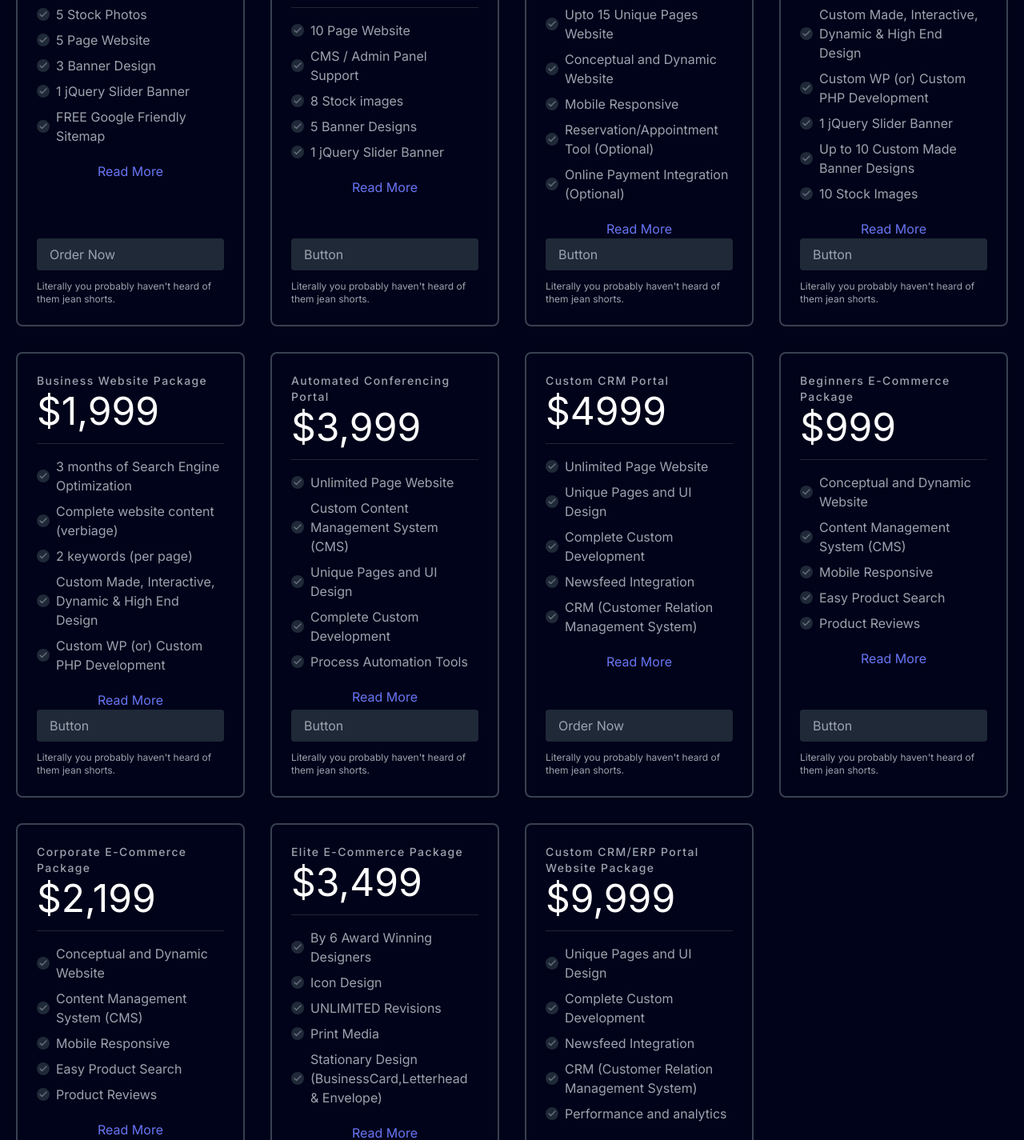
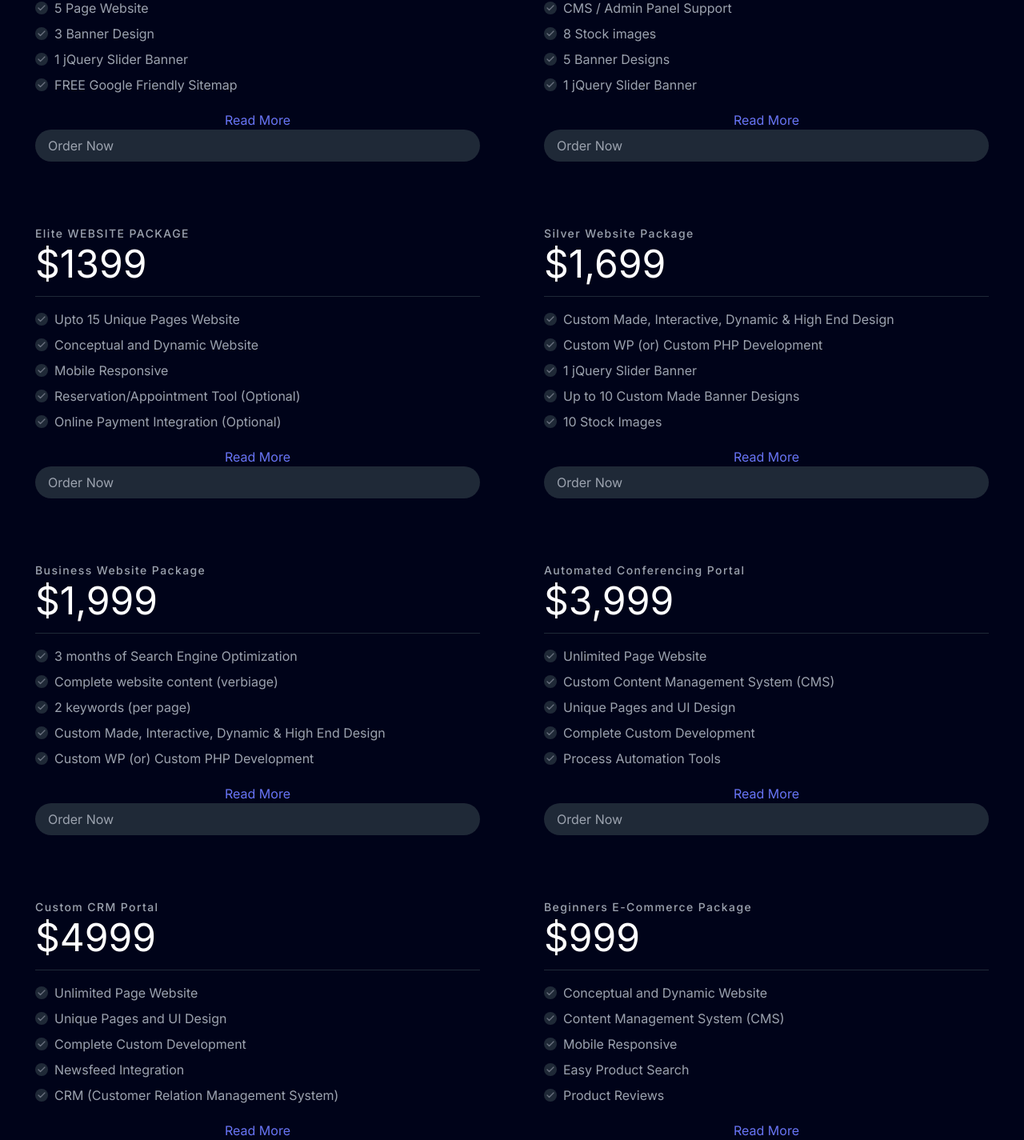
Before and after one commit to Arbab02/virtualCrafters, a Next.js app: page /Services in a window 1280 px wide. Shown: the part 517-1942 px from the top of the page at 80% size. Built offline with nearby package versions, Linux system fonts and the light colour scheme.

Commit message:
Update WebPricing.jsx

```diff
--- a/src/components/WebPricing.jsx
+++ b/src/components/WebPricing.jsx
@@ -1,6 +1,7 @@
 'use client';
 
 import { useState } from 'react';
+import Link from 'next/link'
 
 const WebPricing = () => {
   return (
@@ -8,10 +9,8 @@ const WebPricing = () => {
       <div className="container px-5 pb-8 mx-auto">
         <div className="flex flex-col text-center w-full mb-20">
           <h1 className="text-5xl font-extrabold title-font my-4 ">Services</h1>
-          <h2 className="sm:text-4xl lg:text-4xl font-extrabold title-font mb-4 mt-5 ">Web Design & Development</h2>
-          <p className="lg:w-2/3 mx-auto leading-relaxed text-base">
-            Whatever cardigan tote bag tumblr hexagon brooklyn asymmetrical.
-          </p>
+          <h2 className="text-4xl font-extrabold title-font -mb-6 mt-12 ">Web Design & Development</h2>
+
 
         </div>
         <div className="flex flex-wrap -m-4">
@@ -63,7 +62,7 @@ const WebPricing = () => {
                 "100% Unique Design Guarantee",
                 "100% Money Back Guarantee *"
             ]}
-            buttonText="Button"
+            buttonText="Order Now"
             buttonStyle="bg-gray-800 hover:bg-gray-700"
             footerText="Literally you probably haven't heard of them jean shorts."
           />
@@ -98,7 +97,7 @@ const WebPricing = () => {
                " 100% Unique Design Guarantee",
                 "100% Money Back Guarantee *"
             ]}
-            buttonText="Button"
+            buttonText="Order Now"
             buttonStyle="bg-gray-800 hover:bg-gray-700"
             footerText="Literally you probably haven't heard of them jean shorts."
           />
@@ -136,7 +135,7 @@ const WebPricing = () => {
               "  100% Unique Design Guaranteeee",
                 "100% Money Back Guarantee *"
             ]}
-            buttonText="Button"
+            buttonText="Order Now"
             buttonStyle="bg-gray-800 hover:bg-gray-700"
             footerText="Literally you probably haven't heard of them jean shorts."
           />
@@ -178,7 +177,7 @@ const WebPricing = () => {
                " 100% Unique Design Guarantee",
                " 100% Money Back Guarantee *"
             ]}
-            buttonText="Button"
+            buttonText="Order Now"
             buttonStyle="bg-gray-800 hover:bg-gray-700"
             footerText="Literally you probably haven't heard of them jean shorts."
           />
@@ -238,7 +237,7 @@ const WebPricing = () => {
                "100% Unique Design Guarantee",
                 "100% Money Back Guarantee *"
             ]}
-            buttonText="Button"
+            buttonText="Order Now"
             buttonStyle="bg-gray-800 hover:bg-gray-700"
             footerText="Literally you probably haven't heard of them jean shorts."
           />
@@ -366,7 +365,7 @@ const WebPricing = () => {
                 "100% Unique Design Guarantee",
                 "100% Money Back Guarantee *"
             ]}
-            buttonText="Button"
+            buttonText="Order Now"
             buttonStyle="bg-gray-800 hover:bg-gray-700"
             footerText="Literally you probably haven't heard of them jean shorts."
           />
@@ -399,7 +398,7 @@ const WebPricing = () => {
                 "100% Unique Design Guarantee",
                 "100% Money Back Guarantee"
             ]}
-            buttonText="Button"
+            buttonText="Order Now"
             buttonStyle="bg-gray-800 hover:bg-gray-700"
             footerText="Literally you probably haven't heard of them jean shorts."
           />
@@ -447,7 +446,7 @@ const WebPricing = () => {
                 "100% Unique Design Guarantee",
                 "100% Money Back Guarantee *"
             ]}
-            buttonText="Button"
+            buttonText="Order Now"
             buttonStyle="bg-gray-800 hover:bg-gray-700"
             footerText="Literally you probably haven't heard of them jean shorts."
           />
@@ -556,8 +555,8 @@ const WebPricing = () => {
                             "100% Unique Design Guarantee",
                             "100% Money Back Guarantee"
             ]}
-            buttonText="Button"
-            buttonStyle="bg-gray-800 hover:bg-gray-700"
+            buttonText="Order Now"
+            buttonStyle="bg-gray-800"
             footerText="Literally you probably haven't heard of them jean shorts."
           />
           {/* Add other PricingCard components similarly */}
@@ -572,8 +571,8 @@ const PricingCard = ({ title, price, features, badge, buttonText, buttonStyle, f
   const toggleExpanded = () => setExpanded(!expanded);
 
   return (
-    <div className="p-4 xl:w-1/4 md:w-1/2 w-full">
-      <div className={`h-full p-6 rounded-lg border-2 flex flex-col relative overflow-hidden ${badge ? "border-indigo-500" : "border-gray-700"}`}>
+    <div className="p-4 md:w-1/2 w-full">
+      <div className={`h-full p-6 rounded-lg flex flex-col relative overflow-hidden ${badge ? "border-indigo-500" : "border-gray-700"}`}>
         {badge && (
           <span className="bg-indigo-500 text-white px-3 py-1 tracking-widest text-xs absolute right-0 top-0 rounded-bl">{badge}</span>
         )}
@@ -605,10 +604,10 @@ const PricingCard = ({ title, price, features, badge, buttonText, buttonStyle, f
             {expanded ? 'Read Less' : 'Read More'}
           </button>
         )}
-        <button className={`flex items-center mt-auto ${buttonStyle} border-0 py-2 px-4 w-full focus:outline-none hover:bg-indigo-600 rounded`}>
+       <Link href="mailto:info@virtualcrafterstek.com" ><button className={`flex items-center mt-auto ${buttonStyle} border-0 py-2 px-4 w-full focus:outline-none  rounded-full`}>
           {buttonText}
-        </button>
-        <p className="text-xs text-gray-400 mt-3">{footerText}</p>
+        </button></Link>
+        {/* <p className="text-xs text-gray-400 mt-3">{footerText}</p> */}
       </div>
     </div>
   );
```
